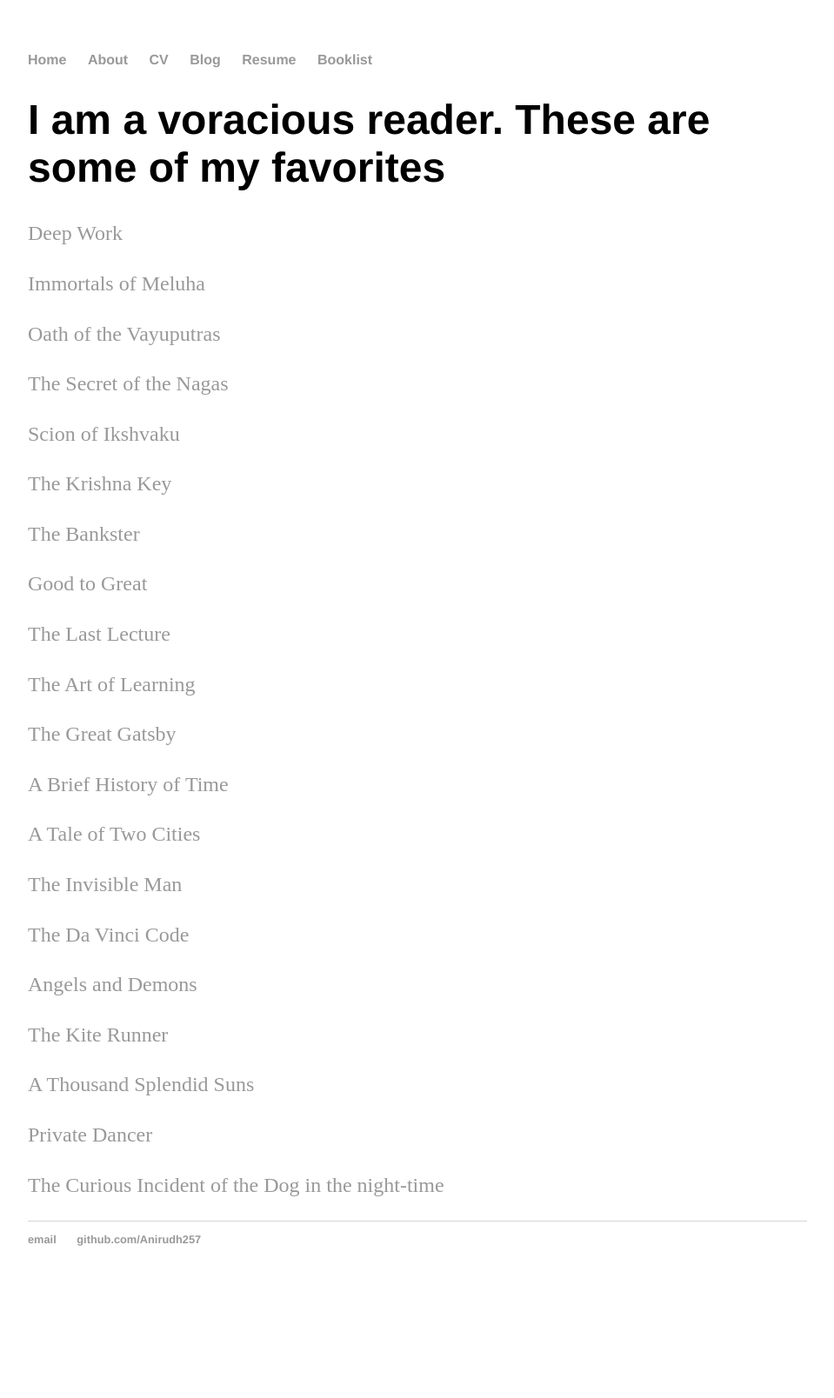
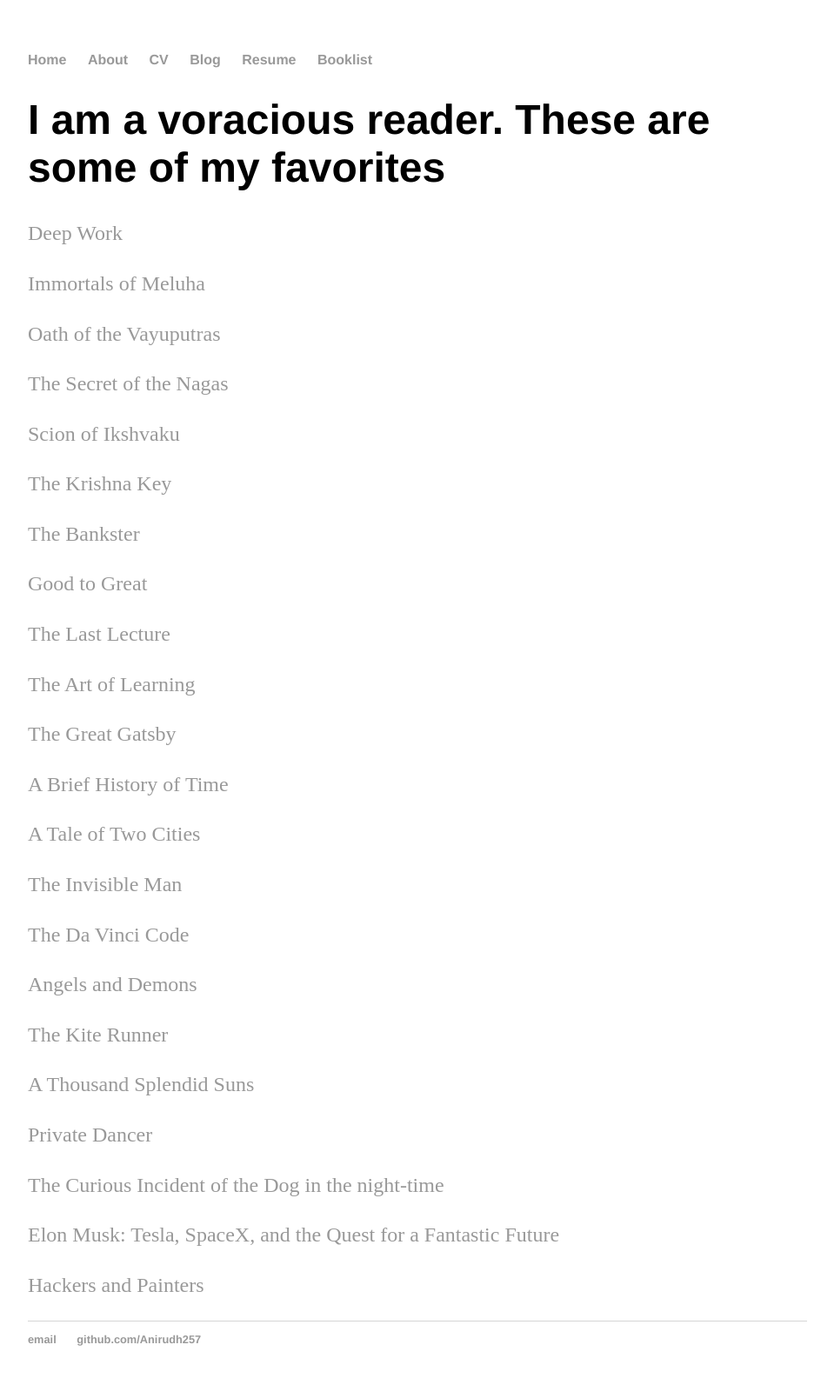
Before and after one commit to Anirudh257/Anirudh257.github.io, a Jekyll site: the page built from Books/index.html, in a window 1280 px wide. Shown: the whole page at 87% size, without its empty margins (160-1119 px from the left). Built offline with Jekyll 4.4.1, drawn with Linux system fonts in a browser that asks for light colours; before the commit the page ends 1493 px from its top, so only the background shows below that.

Commit message:
Update index.html
Added Elon musk's biography and Hackers and Painters

```diff
--- a/Books/index.html
+++ b/Books/index.html
@@ -45,4 +45,7 @@
 
   <p><a href = "https://www.amazon.com/Curious-Incident-Dog-Night-Time/dp/1400032717/ref=sr_1_1?s=books&ie=UTF8&qid=1514276879&sr=1-1&keywords=the+curious+incident+of+the+dog+in+the+nighttime">The Curious Incident of the Dog in the night-time</a></p>
 
+  <p><a href = "https://www.amazon.com/Elon-Musk-SpaceX-Fantastic-Future/dp/0062469673">Elon Musk: Tesla, SpaceX, and the Quest for a Fantastic Future</a></p>
+
+  <p><a href = "https://www.amazon.com/Hackers-Painters-Big-Ideas-Computer/dp/1449389554/ref=sr_1_1?s=books&ie=UTF8&qid=1514447933&sr=1-1&keywords=hackers+and+painters+big+ideas+from+the+computer+age">Hackers and Painters</a></p>
 </div><!-- /.blurb -->
```
